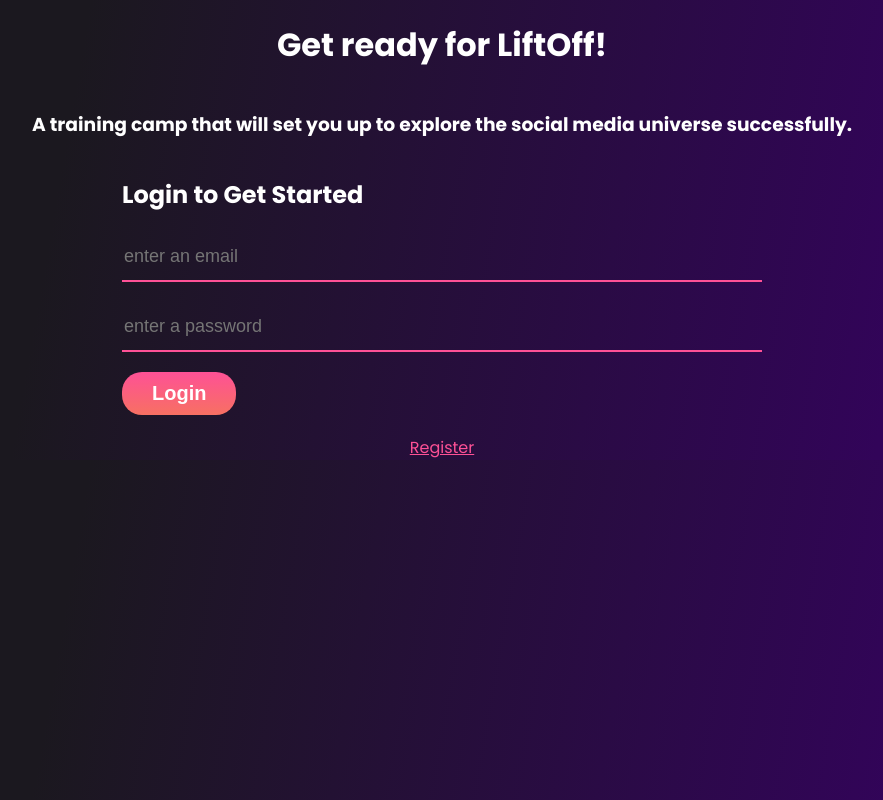
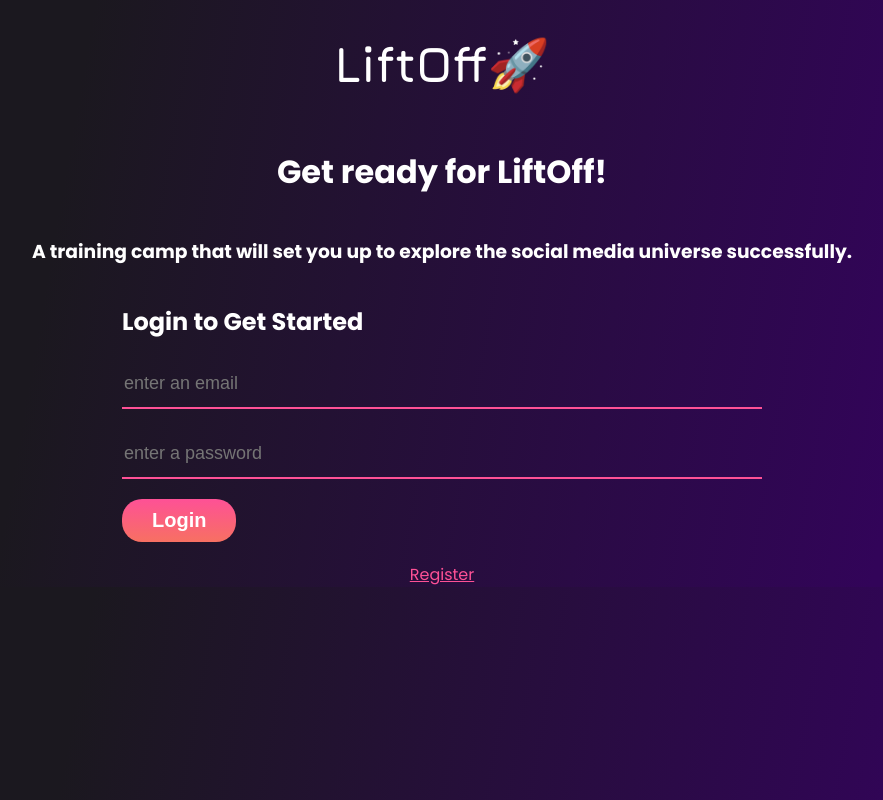
Before and after one commit to kel-si/LiftOff, a React (Create React App) app in the folder client/: page / in a window 1280 px wide. Shown: the whole page, without its empty margins (198-1081 px from the left). Built offline with nearby package versions, Linux system fonts and the light colour scheme; no server answers.

Commit message:
add logo to login page

```diff
--- a/client/src/components/Navbar.js
+++ b/client/src/components/Navbar.js
@@ -17,9 +17,6 @@ export default function Navbar(props) {
       const liftoffUser = JSON.parse(currentUser);
       setUser(liftoffUser.user);
       setLogin(1);
-    }
-    return () => {
-      setLogin(0);
     }
   }, []);
 
--- a/client/src/components/user-management/Login.js
+++ b/client/src/components/user-management/Login.js
@@ -1,6 +1,7 @@
 import React, { useState } from "react";
 import axios from "axios";
 import { useNavigate } from "react-router-dom";
+import "../../styles/components.scss";
 
 export default function Login(props) {
   const [formValue, setformValue] = useState({
@@ -38,6 +39,12 @@ export default function Login(props) {
 
   return (
     <div className="page-container">
+      <h1 className="logo">
+          LiftOff
+          <span role="img" aria-label="rocket ship emoji">
+            🚀
+          </span>
+      </h1>
     <h1>Get ready for LiftOff!</h1>
       <h3>A training camp that will set you up to explore the social media universe successfully.</h3>
     <form onSubmit={handleSubmit} className="form-container">
```
